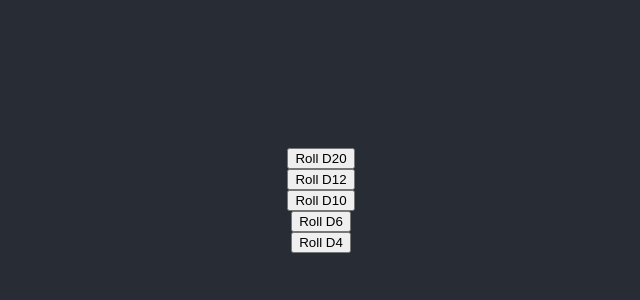
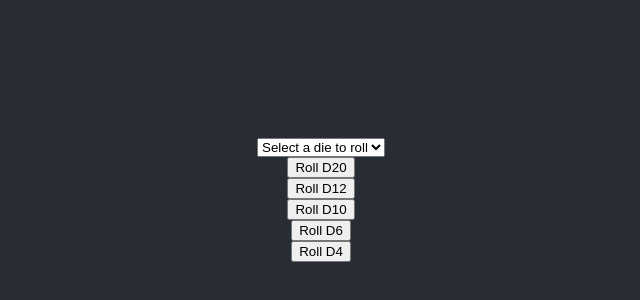
Before and after one commit to nirmalathapa/react-dice, a React (Create React App) app: page / in a window 1280 px wide. Shown: the part 226-526 px from the top of the page, without its empty margins (319-959 px from the left). Built offline with nearby package versions, Linux system fonts and the light colour scheme.

Commit message:
Add select functionality

```diff
--- a/src/App.tsx
+++ b/src/App.tsx
@@ -7,15 +7,33 @@ function randomNumberGenerator(min: number, max: number): number {
 
 function App() {
   const [number, setNumber] = React.useState("");
+  const [dieValue, setDie] = React.useState("");
 
   const handleChange = (tagNum: number) => {
     setNumber(randomNumberGenerator(1, tagNum).toString());
   };
 
+  const handleSingeDieChange = () => setDie(dieValue);
+
   return (
     <div className="App">
       <header className="App-header">
         <p data-testid="displayNumber">{number}</p>
+
+        <select
+          name="dice"
+          id="dice"
+          value={dieValue}
+          onChange={handleSingeDieChange}
+        >
+          <option value="">Select a die to roll</option>
+          <option value="d4">D4</option>
+          <option value="d6">D6</option>
+          <option value="d10">D10</option>
+          <option value="d12">D12</option>
+          <option value="d12">D20</option>
+        </select>
+
         <button onClick={() => handleChange(20)}>Roll D20</button>
         <button onClick={() => handleChange(12)}>Roll D12</button>
         <button onClick={() => handleChange(10)}>Roll D10</button>
```
Also changed, not shown: 1 other file (tests, documents, lock files or other folders).
